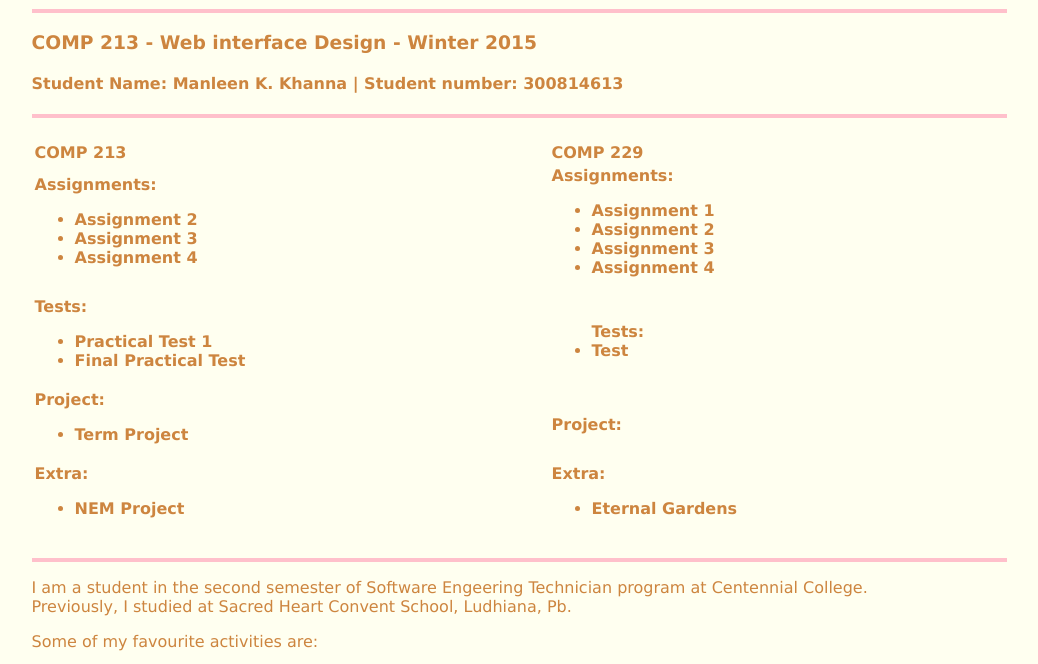
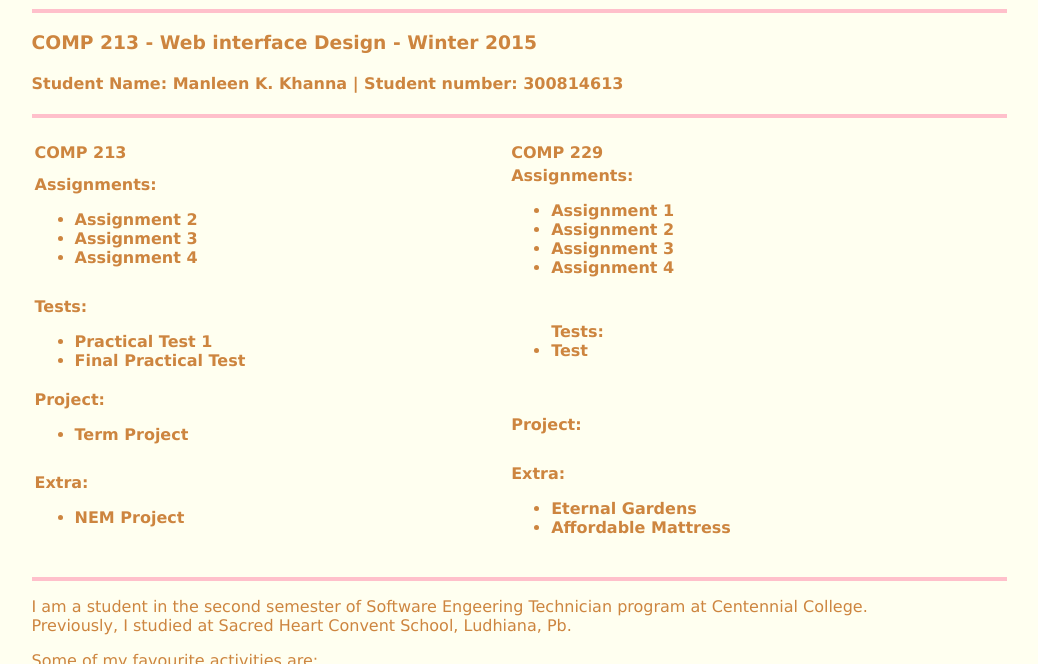
Before and after one commit to ManleenKhanna/ManleenKhanna.github.io, a plain HTML site: page index.html in a window 1280 px wide. Shown: the part 116-780 px from the top of the page, without its empty margins (121-1159 px from the left). Drawn offline with Linux system fonts and the light colour scheme.

Commit message:
Updated index

```diff
--- a/index.html
+++ b/index.html
@@ -74,6 +74,7 @@ a {
 		<ul>
 		<li><a class="auto-style1" href="EternalGardens/index.html">
 	<span class="auto-style2">Eternal Gardens</span></a></li>
+			<li><a href="AffordableMattress/index.html">Affordable Mattress</a></li>
 		</ul></td>
 	</tr>
 </table>
```
